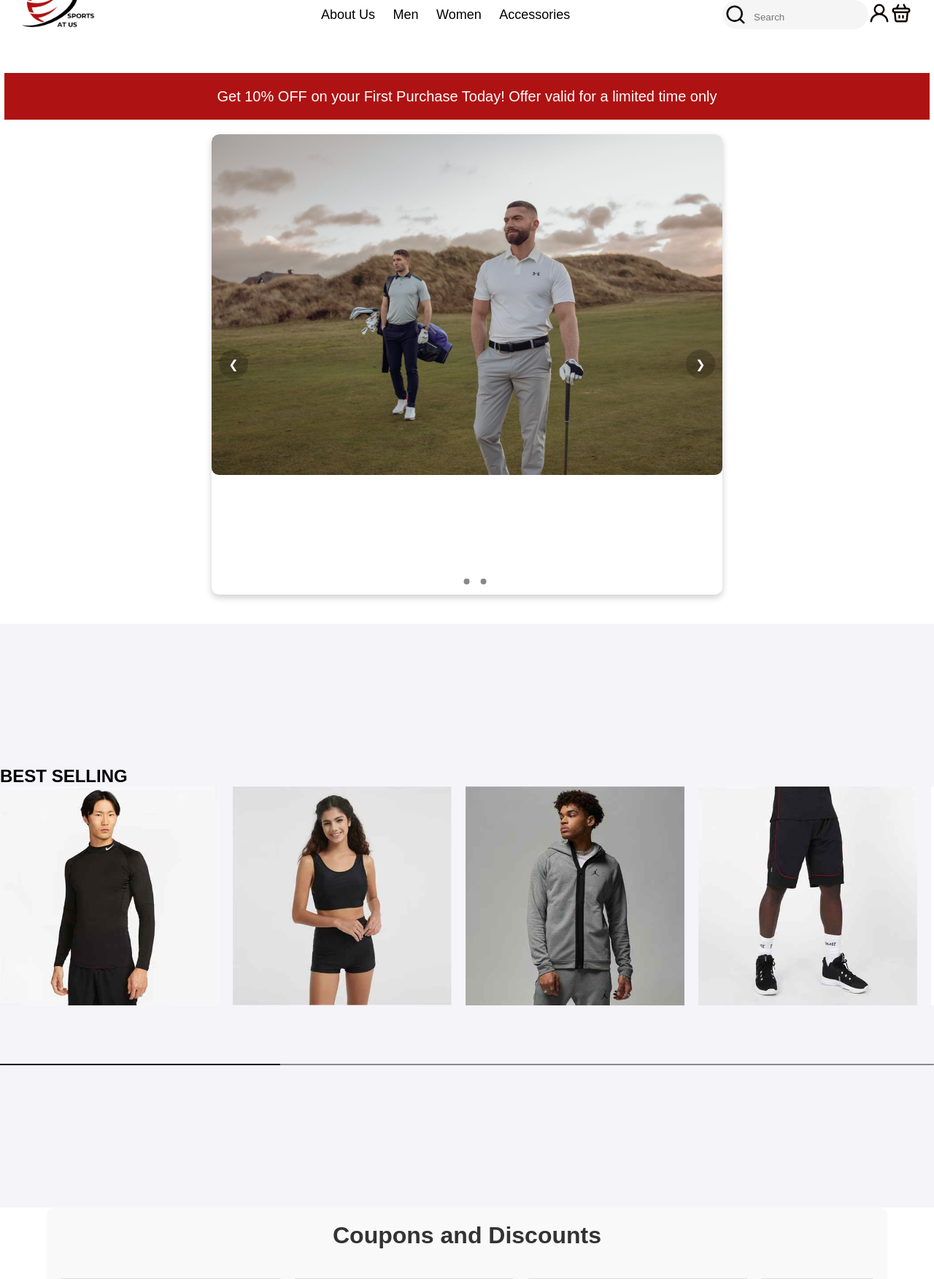
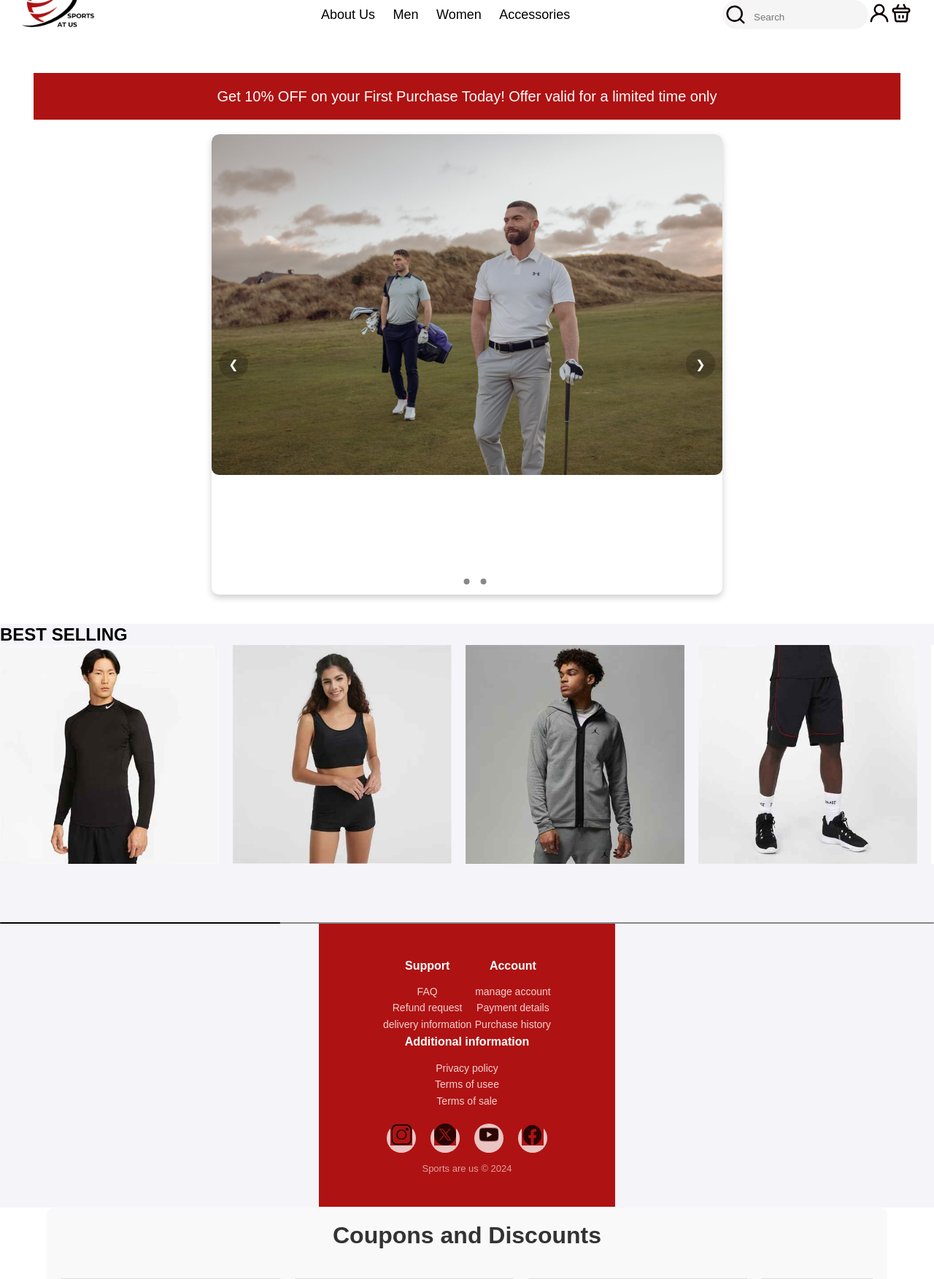
Before and after one commit to SalihGhauri/TeamProject, a PHP site: page /men.html in a window 1280 px wide. Shown: the top 1753 px of the page at 73% size. Run offline with PHP 8.4, Linux system fonts and the light colour scheme.

Commit message:
starting Items page html and css

```diff
--- a/CSS/Footer.css
+++ b/CSS/Footer.css
@@ -1,65 +1,82 @@
 .footer-clean {
-    padding:5px 0;
-    background-color:#AF1212;
-    color:#ffffff;
-    text-align: center ;
+  padding: 5px 0;
+  background-color: #AF1212;
+  color: #ffffff;
+  text-align: center;
+}
 
-  }
 .footer-clean h4 {
-    margin-top:0;
-    margin-bottom:12px;
-    font-weight:bold;
-    font-size:16px;
+  margin: 0 0 12px;
+  font-weight: bold;
+  font-size: 16px;
 }
 
 .footer-clean ul {
-    padding:0;
-    list-style:none;
-    line-height:1.6;
+  padding: 0;
+  list-style: none;
+  line-height: 1.6;
   display: inline-block;
-    font-size:14px;
-    margin-bottom:0;
+  font-size: 14px;
+  margin: 0;
   column-count: 1;
-
 }
 
 .footer-clean ul a {
-    color:inherit;
-    text-decoration:none;
-    opacity:0.8;
+  color: inherit;
+  text-decoration: none;
+  opacity: 0.8;
 }
-  .footer-clean
+
 .footer-clean ul a:hover {
-    opacity:1;
+  opacity: 1;
 }
 
 .footer-clean .item.social {
-    text-align:right;
+  text-align: center;
+  margin-top: 20px;
 }
 
-
-  .footer-clean .item.social > a {
-    font-size:24px;
-    width:40px;
-    height:40px;
-    line-height:40px;
-    display:inline-block;
-    text-align:center;
-
-    margin-left:10px;
-    margin-top:22px;
-    color:inherit;
-    opacity:0.75;
+.footer-clean .item.social>a {
+  font-size: 24px;
+  width: 40px;
+  height: 40px;
+  line-height: 40px;
+  display: inline-block;
+  text-align: center;
+  margin: 0 10px;
+  color: inherit;
+  opacity: 0.75;
+  border-radius: 50%;
+  background-color: #ffffff;
+  transition: opacity 0.3s ease, background-color 0.3s ease;
 }
 
-  .footer-clean .item.social > a:hover {
-    opacity:0.9;
+.footer-clean .item.social>a:hover {
+  opacity: 0.9;
+  background-color: #FF6B6B;
 }
 
+.footer-clean .copyright {
+  margin: 14px 0 0;
+  font-size: 13px;
+  opacity: 0.6;
+}
 
-  .footer-clean .copyright {
-    margin-top:14px;
-    margin-bottom:0;
-    font-size:13px;
-    opacity:0.6;
+.container {
+  max-width: 1200px;
+  margin: 0 auto;
+  padding: 0 15px;
+  box-sizing: border-box;
 }
+
+@media (max-width: 768px) {
+  .container {
+    padding: 0 10px;
+  }
+}
+
+@media (max-width: 576px) {
+  .container {
+    padding: 0 5px;
+  }
+}
--- a/men.html
+++ b/men.html
@@ -87,6 +87,49 @@
                     <div class="scrollbar-thumb"></div>
                 </div>
             </div>
+            <div class="footer-clean">
+                <footer>
+                    <div class="container">
+                        <div class="columns">
+                            <p>
+                            <ul>
+                                <li>
+                                    <h4>Support</h4>
+                                </li>
+                                <li><a href="#">FAQ</a></li>
+                                <li><a href="#">Refund request</a></li>
+                                <li><a href="#">delivery information</a></li>
+                            </ul>
+                            <ul>
+                                <li>
+                                    <h4>Account</h4>
+                                </li>
+                                <li><a href="#">manage account</a></li>
+                                <li><a href="#">Payment details</a></li>
+                                <li><a href="#">Purchase history</a></li>
+                            </ul>
+                            <ul>
+                                <li>
+                                    <h4>Additional information</h4>
+                                </li>
+                                <li><a href="#">Privacy policy</a></li>
+                                <li><a href="#">Terms of usee</a></li>
+                                <li><a href="#">Terms of sale</a></li>
+                            </ul>
+                            </p>
+                            </span>
+                            <div class="col-lg-3 item social"><a href="#"><img class="icon ion-social-facebook"
+                                        src="images/instagram.jpg" alt="insta"></i></a><a href="#"><img
+                                        class="icon ion-social-X" src="images/X.png" alt="X"></i></a><a href="#"><img
+                                        class="icon ion-social-snapchat" src="Images/youtube.png"
+                                        alt="youtube"></i></a><a href="#"><img class="icon ion-social-instagram"
+                                        src="Images/facebook.png" alt="faceboo"></i></a>
+                                <p class="copyright">Sports are us © 2024</p>
+                            </div>
+
+                        </div>
+                </footer>
+            </div>
 
         </div>
         <!--   SECTION 3 DISCOUNT/COUPONS -->
```
Also changed, not shown: CSS/categories.css (added, +72 -0 lines), basketball.html (added, +51 -0 lines). Lines whose indentation alone changed are shown as unchanged.
